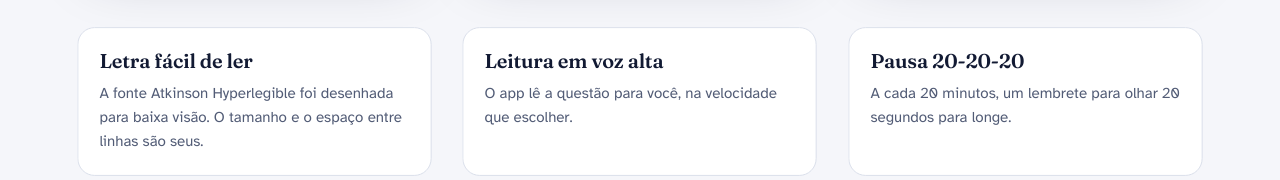
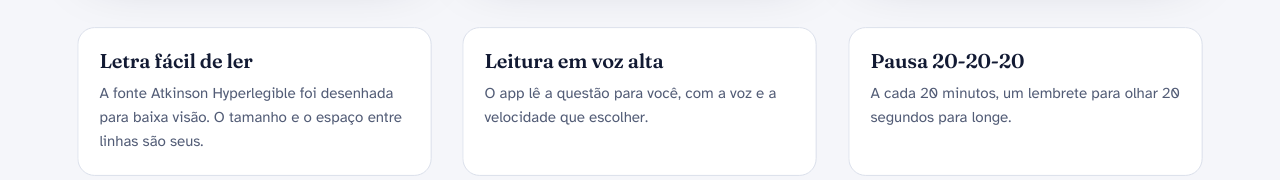
Before and after one commit to NatanaelSantz/aprova, a plain HTML site: page docs/index.html in a window 1280 px wide. Shown: the part 9114-9294 px from the top of the page. Drawn offline with Linux system fonts and the light colour scheme; a web font is replaced by a local one.

Commit message:
Site: leitura em voz alta com a voz que você escolher
Co-Authored-By: Claude Opus 5.5 <noreply@anthropic.com>
Claude-Session: https://claude.ai/code/session_01VyUqRXFBCUvNzcnp9r3apa

```diff
--- a/docs/index.html
+++ b/docs/index.html
@@ -683,7 +683,7 @@ main { overflow-x: clip; } /* as telas que entram de lado não podem empurrar a
       </div>
       <div class="conforto">
         <div class="mini"><h3>Letra fácil de ler</h3><p>A fonte Atkinson Hyperlegible foi desenhada para baixa visão. O tamanho e o espaço entre linhas são seus.</p></div>
-        <div class="mini"><h3>Leitura em voz alta</h3><p>O app lê a questão para você, na velocidade que escolher.</p></div>
+        <div class="mini"><h3>Leitura em voz alta</h3><p>O app lê a questão para você, com a voz e a velocidade que escolher.</p></div>
         <div class="mini"><h3>Pausa 20-20-20</h3><p>A cada 20 minutos, um lembrete para olhar 20 segundos para longe.</p></div>
       </div>
     </div>
```
